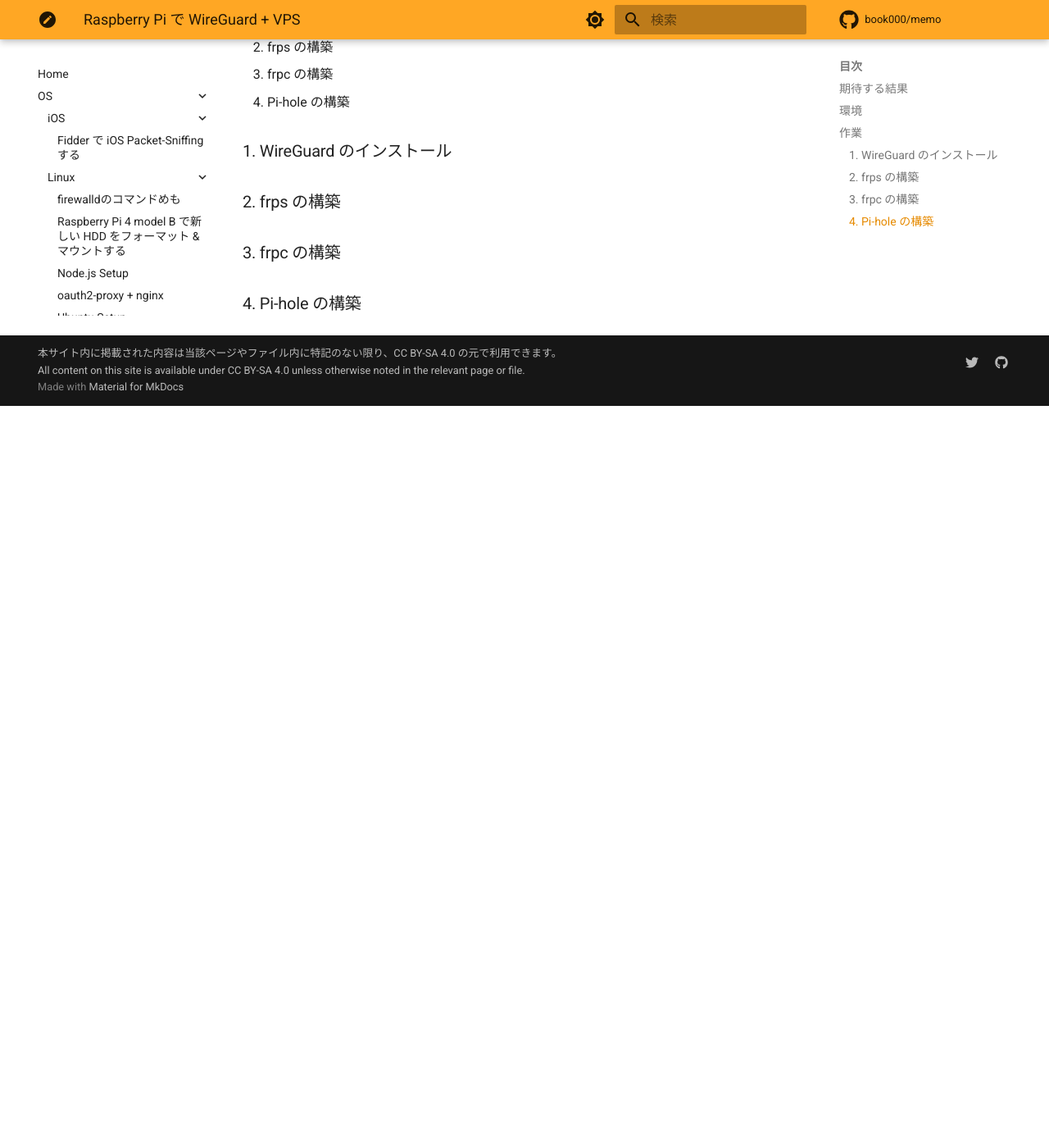
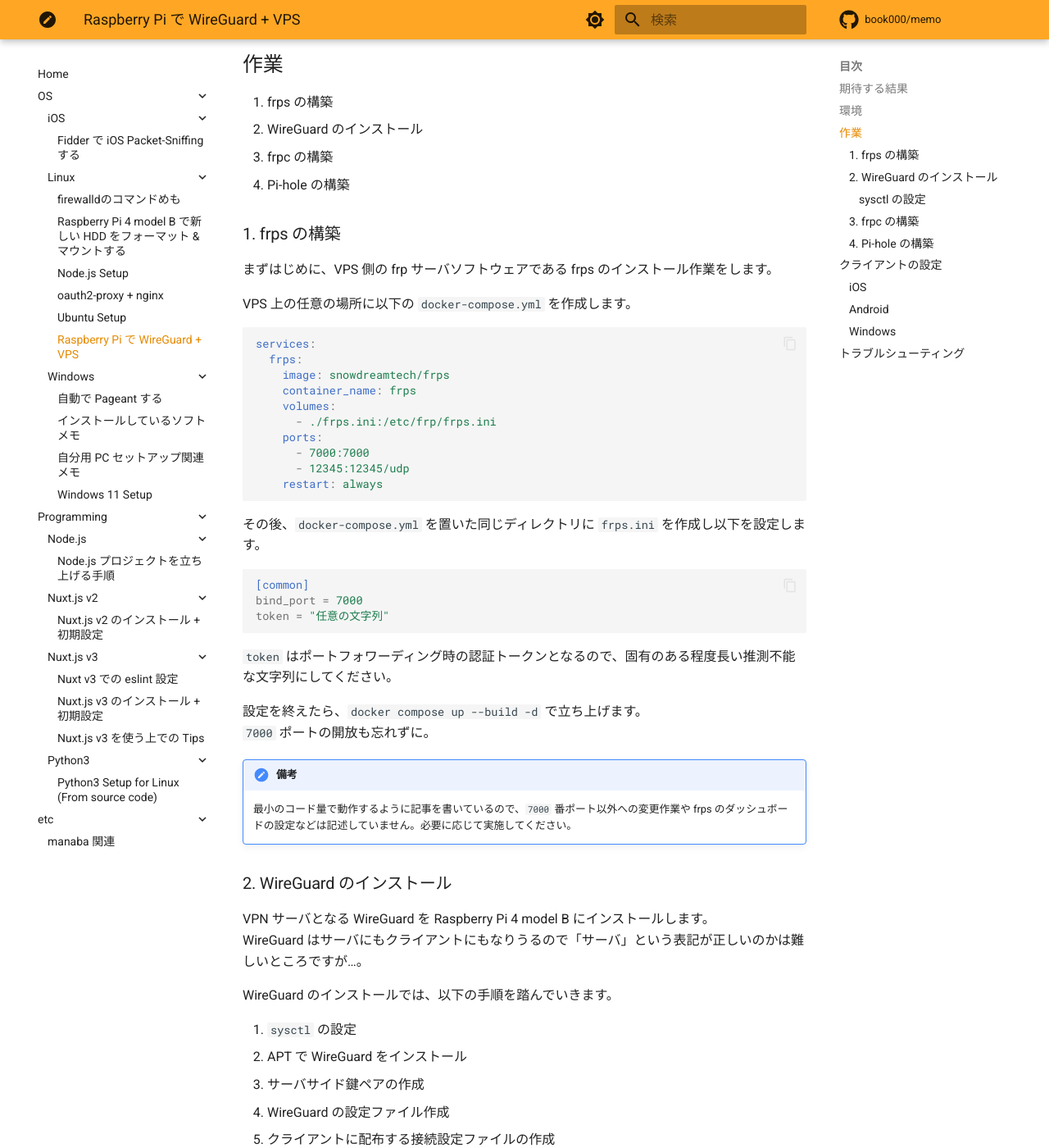
Before and after one commit to book000/memo, an MkDocs documentation site: the page built from docs/os/linux/vps-wireguard.md, in a window 1280 px wide and 1400 px high, scrolled down 2009 px. Shown: the whole window at 82% size. Built offline with MkDocs 1.6.1 and Material for MkDocs 9.7.7, drawn with Linux system fonts in a browser that asks for light colours; comment, search, counter and statistics services are not loaded; before the commit the page ends 2504 px from its top, so only the background shows below that; some of the changed text lies outside the part shown.

Commit message:
feat: WireGuardのインストール途中まで

````diff
--- a/docs/os/linux/vps-wireguard.md
+++ b/docs/os/linux/vps-wireguard.md
@@ -69,14 +69,17 @@
 Raspberry Pi と VPS 間のポートフォワーディングに [fatedier/frp](https://github.com/fatedier/frp) を利用します。
 その上で、DockerHub にあるもののうち **ユーザ数がある程度いて**、**GitHub Actions などで fatedier/frp のアップデートに追従しているもの** として [snowdreamtech/frp](https://github.com/snowdreamtech/frp) を選定しています。
 
-Pi-hole と frp の利用には Docker を利用していますが、WireGuard は Docker 内で動作させません。
-（[linuxserver/wireguard](https://hub.docker.com/r/linuxserver/wireguard) を試したのですが、接続後 1 分程経過したタイミングでコンテナ内から LAN への通信がタイムアウトするようになりやめました）
+Pi-hole と frp の利用には Docker を利用していますが、WireGuard は Docker 内で動作させません。また、PiVPN を利用しません。
+（[linuxserver/wireguard](https://hub.docker.com/r/linuxserver/wireguard) を試したのですが、接続後 1 分程経過したタイミングでコンテナ内から LAN への通信がタイムアウトするようになりやめました。PiVPN を利用しない理由は途中のネットワークデバイス選択画面で Docker ネットワークが大量に表示され進めなくなったからです）
+
+もちろん、frp や Pi-hole を Docker で構築せずホスト OS にインストールしても構いません。
 
 - Raspberry Pi 4 model B
   - Raspberry Pi OS 64bit (Bullseye)
   - WireGuard 1.0.20210223-1
   - [snowdreamtech/frps](https://hub.docker.com/r/snowdreamtech/frps) 0.47.0
   - [pi-hole/pi-hole](https://hub.docker.com/r/pi-hole/pi-hole) 2023.02.2
+  - イーサネットの NIC として `eth0` を利用
 - ConoHa VPS
   - 512 MB プラン
   - Ubuntu 20.04.5 LTS
@@ -84,15 +87,77 @@
 
 ## 作業
 
-1. WireGuard のインストール
-2. frps の構築
+1. frps の構築
+2. WireGuard のインストール
 3. frpc の構築
 4. Pi-hole の構築
 
-### 1. WireGuard のインストール
+### 1. frps の構築
 
-### 2. frps の構築
+まずはじめに、VPS 側の frp サーバソフトウェアである frps のインストール作業をします。
+
+VPS 上の任意の場所に以下の `docker-compose.yml` を作成します。
+
+```yaml
+services:
+  frps:
+    image: snowdreamtech/frps
+    container_name: frps
+    volumes:
+      - ./frps.ini:/etc/frp/frps.ini
+    ports:
+      - 7000:7000
+      - 12345:12345/udp
+    restart: always
+```
+
+その後、`docker-compose.yml` を置いた同じディレクトリに `frps.ini` を作成し以下を設定します。
+
+```ini
+[common]
+bind_port = 7000
+token = "任意の文字列"
+```
+
+`token` はポートフォワーディング時の認証トークンとなるので、固有のある程度長い推測不能な文字列にしてください。
+
+設定を終えたら、`docker compose up --build -d` で立ち上げます。
+`7000` ポートの開放も忘れずに。
+
+!!! note "備考"
+    最小のコード量で動作するように記事を書いているので、`7000` 番ポート以外への変更作業や frps のダッシュボードの設定などは記述していません。必要に応じて実施してください。
+
+### 2. WireGuard のインストール
+
+VPN サーバとなる WireGuard を Raspberry Pi 4 model B にインストールします。
+WireGuard はサーバにもクライアントにもなりうるので「サーバ」という表記が正しいのかは難しいところですが…。
+
+WireGuard のインストールでは、以下の手順を踏んでいきます。
+
+1. `sysctl` の設定
+2. APT で WireGuard をインストール
+3. サーバサイド鍵ペアの作成
+4. WireGuard の設定ファイル作成
+5. クライアントに配布する接続設定ファイルの作成
+6. WireGuard の起動
+
+このうち、4, 5, 6 はクライアントを追加するごとに実施するのでシェルスクリプトで再利用可能にします。
+
+#### sysctl の設定
+
+追加設定をしない限り、異なる NIC 間でパケットのやり取りをすることはできません。WireGuard はデフォルトで `wg0` という NIC を追加するので、これと `eth0` 間でパケット転送ができない場合 VPN を繋いでも LAN ネットワークやインターネットと通信できません。
+（という理解なのですが、間違ってたらすみません）
 
 ### 3. frpc の構築
 
 ### 4. Pi-hole の構築
+
+## クライアントの設定
+
+### iOS
+
+### Android
+
+### Windows
+
+## トラブルシューティング
````
